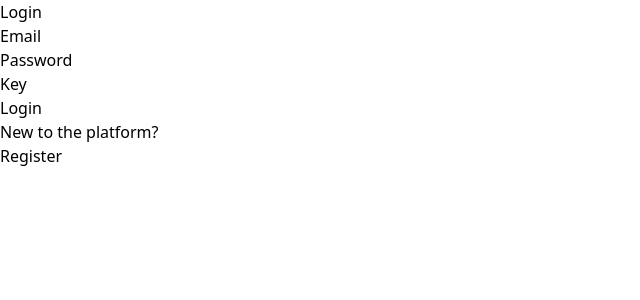
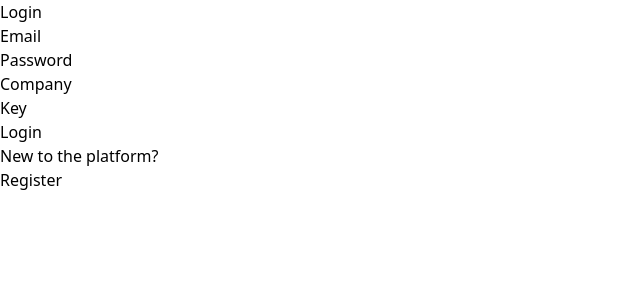
Before and after one commit to harshit-dugar/hrpay, a React (Vite) app in the folder app/: page / in a window 1280 px wide. Shown: the top 300 px of the page, without its empty margins (0-640 px from the left). Built offline with nearby package versions, Linux system fonts and the light colour scheme.

Commit message:
Bugs fix

```diff
--- a/app/src/App.jsx
+++ b/app/src/App.jsx
@@ -136,6 +136,10 @@ function App() {
   //retrieve salary data from entries
   const salaryTotal = entries.map((entry) => entry.salary).reduce((acc, curr) => acc + parseInt(curr), 0);
 
+  //get company name from local storage
+  const user = JSON.parse(localStorage.getItem('user'));
+  const companyN = user ? user.cname : '';
+
   //computing the base pay from salary which is per annum
   const basePay = entries.map((entry) => entry.salary /12);
   console.log(basePay);
@@ -158,7 +162,7 @@ function App() {
         <Route path="/" element={<Login />}/>
         <Route path='/dashboard' element={
           <ProtectedRoute>
-            <Dashboard count={count} company={email} setCompany={setCompany} salaryFormat={salaryFormat} entries={entries} formData={formData} handleInputChange={handleInputChange} handleSubmitF={handleSubmitF} handleDelete={handleDelete} handleEdit={handleEdit} editIndex={editIndex} opem={opem} setOpen={setOpen}/>
+            <Dashboard count={count} company={companyN} setCompany={setCompany} salaryFormat={salaryFormat} entries={entries} formData={formData} handleInputChange={handleInputChange} handleSubmitF={handleSubmitF} handleDelete={handleDelete} handleEdit={handleEdit} editIndex={editIndex} opem={opem} setOpen={setOpen}/>
           </ProtectedRoute>
         }/>
         <Route path='/register' element={<RegisterForm name={name} setName={setName} email={email} setEmail={setEmail} company={company} setCompany={setCompany} password={password} setPassword={setPassword} confirmPassword={confirmPassword} setConfirmPassword={setConfirmPassword} handleSubmit={handleSubmit} />}/>
--- a/app/src/components/LoginForm.jsx
+++ b/app/src/components/LoginForm.jsx
@@ -6,18 +6,20 @@ function LoginForm() {
     const [email, setEmail] = useState('');
     const [password, setPassword] = useState('');
     const [key, setKey] = useState('');
+    const [company, setCompany] = useState('');
 
     const handleSubmit = (e) => {
         e.preventDefault();
         axios.post('https://hrpay.onrender.com/login', {
             email,
             password,
+            company,
             key
         })
         .then((res) => {
-            if(res.data === 'Success') {
-                console.log(res.data);
-                localStorage.setItem('user', JSON.stringify({email}));
+            if(res.data.message === 'Success') {
+                const cname=res.data.company;
+                localStorage.setItem('user', JSON.stringify({email,cname}));
                 window.location.href = '/dashboard';
             } else {
                 alert('Login failed');
@@ -33,9 +35,11 @@ function LoginForm() {
             setEmail(value);
         } else if (name === 'password') {
             setPassword(value);
+        } else if (name === 'company') {
+            setCompany(value);
         } else if (name === 'key') {
             setKey(value);
-        } else {
+        }  else {
             console.log('Invalid input');
         }
     }
@@ -55,6 +59,11 @@ function LoginForm() {
                             <input type="password" id="password" name="password" value={password} onChange={handleChange} className="mt-1 block w-full px-3 py-2 border border-gray-300 rounded-md shadow-sm focus:outline-none focus:ring-indigo-500 focus:border-indigo-500 sm:text-sm" />
                         </div>
                         <div className="mb-4">
+                            <label htmlFor="company" className="block text-sm font-medium text-gray-700">Company</label>
+                            <input type="text" id="company" name="company" value={company} onChange={handleChange} className="mt-1 block w-full px-3 py-2 border border-gray-300 rounded-md shadow-sm focus:outline-none focus:ring-indigo-500 focus:border-indigo-500 sm:text-sm
+                            " />
+                        </div>
+                        <div className="mb-4">
                             <label htmlFor="key" className="block text-sm font-medium text-gray-700">Key</label>
                             <input type="text" id="key" name="key" value={key} onChange={handleChange} className="mt-1 block w-full px-3 py-2 border border-gray-300 rounded-md shadow-sm focus:outline-none focus:ring-indigo-500 focus:border-indigo-500 sm:text-sm" />
                         </div>
```
Also changed, not shown: 1 other file (tests, documents, lock files or other folders).
